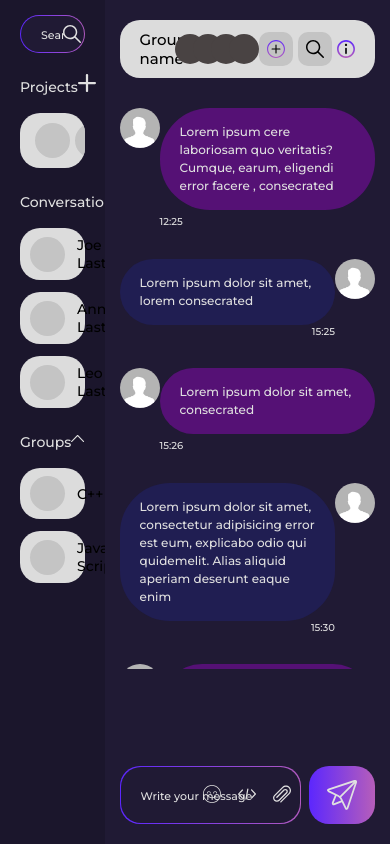
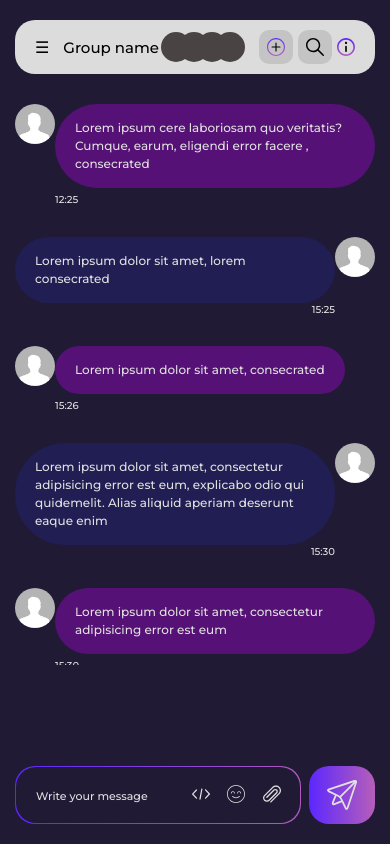
Before and after one commit to mane03/user-profile, a plain HTML site: page chat.html in a window 390 px wide. Drawn offline with Linux system fonts and the light colour scheme.

Commit message:
add media for mobail and do some animation

```diff
--- a/chat.html
+++ b/chat.html
@@ -13,7 +13,7 @@
 <body>
 <div class="chat">
 <!--    Section for chat users and groups-->
-    <div class="left__panel" id="left__panel">
+    <div class="left__panel sidebar" id="left__panel">
         <form action="#" class="chat__form">
             <label for="search" class="form__label">
                 <input type="text" id="search" placeholder="Search input" class="form__input">
@@ -46,7 +46,7 @@
         </div>
     <!--  Conversations start-->
         <div class="conversations conv-active chats">
-            <div class="project__desc">
+            <div class="project__desc project__close">
                 <h2 class="project__title">Conversations</h2>
                 <svg class="arrow" width="21" height="21" viewBox="0 0 21 21" fill="none" xmlns="http://www.w3.org/2000/svg">
                     <g clip-path="url(#clip0)">
@@ -77,7 +77,7 @@
         <!-- Conversations end-->
         <!-- Group start-->
         <div class="groups chats">
-            <div class="project__desc">
+            <div class="project__desc project__close">
                 <h2 class="project__title">Groups</h2>
                 <svg class="arrow" width="21" height="21" viewBox="0 0 21 21" fill="none" xmlns="http://www.w3.org/2000/svg">
                     <g clip-path="url(#clip0)">
@@ -103,8 +103,9 @@
         </div>
         <!--  Group end-->
     </div>
-    <div class="right__panel">
+    <div class="right__panel" id="main">
         <div class="chat__info">
+            <span onclick="openNav()" id="burger" class="burger">&#9776</span>
                 <h3 class="chat__name">Group name</h3>
                 <div class="group__members">
                     <div class="group__item"></div>
@@ -118,14 +119,14 @@
                 <img class="chat__icon" src="images/icons/info.svg" alt="info">
             </div>
         </div>
-        <div class="messages">
+        <div class="messages" >
             <ul class="messages__block" id="messagesBlock">
                 <li class="messages__sent">
                     <div class="avatar__block">
                         <img class="message__img" src="images/user.jpg" alt="avatar">
                     </div>
                     <div class="message__desc">
-                        <p class="message">Lorem ipsum cere laboriosam quo veritatis? Cumque, earum, eligendi error facere , consecrated</p>
+                        <p class="message" >Lorem ipsum cere laboriosam quo veritatis? Cumque, earum, eligendi error facere , consecrated</p>
                         <span class="message__time">12:25</span>
                     </div>
                 </li>
@@ -176,15 +177,17 @@
             <form action="#" class="sent__message chat__form" id="formSent">
                 <label for="sent" class="form__label ">
                     <input type="text" autocomplete="off" placeholder="Write your message" id="sent" class="sent__label form__input">
-                    <button class="form__icon sent__icon">
+                    <div class="sent__icons">
+                        <button class="sent__icon">
                             <img class="chat__icon" src="images/icons/code.svg" alt="">
                         </button>
-                    <button class="form__icon sent__icon">
+                        <button class=" sent__icon">
                             <img class="chat__icon" src="images/icons/smile.svg" alt="">
                         </button>
-                    <button class="form__icon sent__icon">
+                        <button class=" sent__icon">
                             <img class="chat__icon" src="images/icons/paper-clip.svg" alt="">
                         </button>
+                    </div>
                 </label>
                 <button type="submit" class="sent__btn">
                     <img class="sent__icon" src="images/icons/sent.svg" alt="sentIcon">
--- a/css/chat.css
+++ b/css/chat.css
@@ -234,14 +234,6 @@ input[type="text"] {
     right: 2%;
 }
 
-.sent__icon:nth-child(3) {
-    margin-right: 70px;
-}
-
-.sent__icon:nth-child(2) {
-    margin: 0 35px;
-}
-
 .form__block {
     position: absolute;
     width: 100%;
@@ -328,7 +320,11 @@ input[type="text"] {
 
 .reverse .message {
     background: #201E52;
+}
 
+.sent__icons {
+    position: absolute;
+    right: 5%;
 }
 
 @media (max-width: 1070px) {
@@ -486,4 +482,35 @@ input[type="text"] {
         height: 35px;
         min-width: 35px;
     }
+
+
+    .user__name {
+        font-size: 12px;
+    }
 }
+
+.burger {
+    display: none;
+}
+
+@media (max-width: 550px) {
+    .sidebar {
+        padding: 0;
+        height: 100%;
+        width: 0;
+        position: fixed;
+        z-index: 1;
+        top: 0;
+        left: 0;
+        overflow-x: hidden;
+        transition: 0.5s;
+    }
+
+    .burger {
+        display: flex;
+    }
+
+    .right__panel {
+        height: 100vh;
+    }
+}
--- a/js/chat.js
+++ b/js/chat.js
@@ -23,7 +23,7 @@
 
 
 
-const conversations = document.querySelectorAll(".project__desc");
+const conversations = document.querySelectorAll(".project__close");
 
 for (let i = 0; i < conversations.length; i++) {
   let totalHeight = 0
@@ -67,3 +67,20 @@ formSent.addEventListener("submit", (e) => {
   `
   sentInput.value = ""
 })
+
+const sidebar = document.getElementsByClassName("sidebar")[0]
+const main = document.getElementById("main")
+const burger = document.getElementById("burger")
+
+function openNav() {
+  sidebar.style.width = "250px";
+  sidebar.style.padding = "20px 15px"
+}
+
+window.onclick = function (e) {
+  if(e.target === main) {
+    sidebar.style.width = "0";
+    sidebar.style.padding = "0"
+  }
+  // console.log(e.target)
+}
```
Lines whose indentation alone changed are shown as unchanged.
